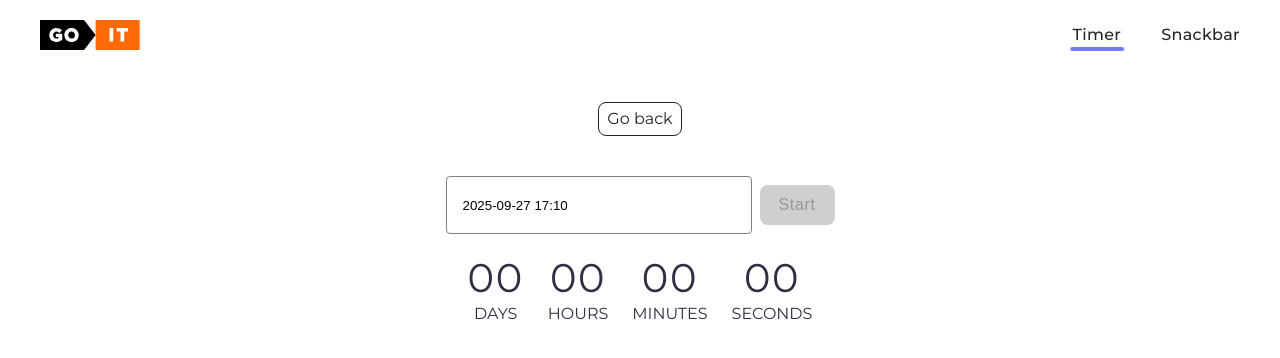
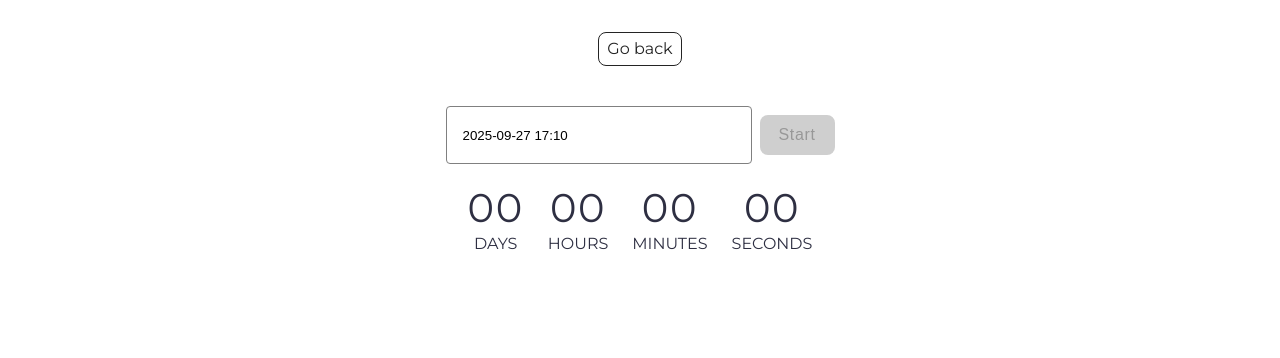
Before and after one commit to yaroslav-stepannikov/goit-js-hw-10, a plain HTML site: page 1-timer.html in a window 1280 px wide. Drawn offline with Linux system fonts and the light colour scheme.

Commit message:
Deploying to gh-pages from @ yaroslav-stepannikov/goit-js-hw-10@942647c9e534e625773209d01c1cba8e906af5d5 🚀

```diff
--- a/1-timer.html
+++ b/1-timer.html
@@ -18,36 +18,11 @@
     <link rel="stylesheet" crossorigin href="/goit-js-hw-10/assets/styles-CT6GaT_m.css">
   </head>
   <body>
-    <header class="header">
-  <div class="container">
-    <nav class="nav">
-      <a class="nav-logo" href="./index.html" aria-label="Site logo">
-        <svg class="nav-logo-icon" width="100" height="30">
-          <use href="/goit-js-hw-10/assets/sprite-E8vg0sBb.svg#logo"></use>
-        </svg>
-      </a>
-      <ul class="nav-list">
-        <li class="nav-item">
-          <a class="nav-link active" href="./page-2.html">Timer</a>
-        </li>
-        <li class="nav-item">
-          <a class="nav-link {=$highlight-curr}" href="./page-3.html"
-            >Snackbar</a
-          >
-        </li>
-      </ul>
-    </nav>
-  </div>
-</header>
-
-
     <main>
       <div class="container">
-        <h1 class="main-title"></h1>
         <a class="back-link" href="./index.html">Go back</a>
 
       </div>
-
       <div class="controls">
         <div class="input-wrap">
           <input class="timer-input" type="text" id="datetime-picker" />
```
Also changed, not shown: 2-snackbar.html (+0 -23 lines).
